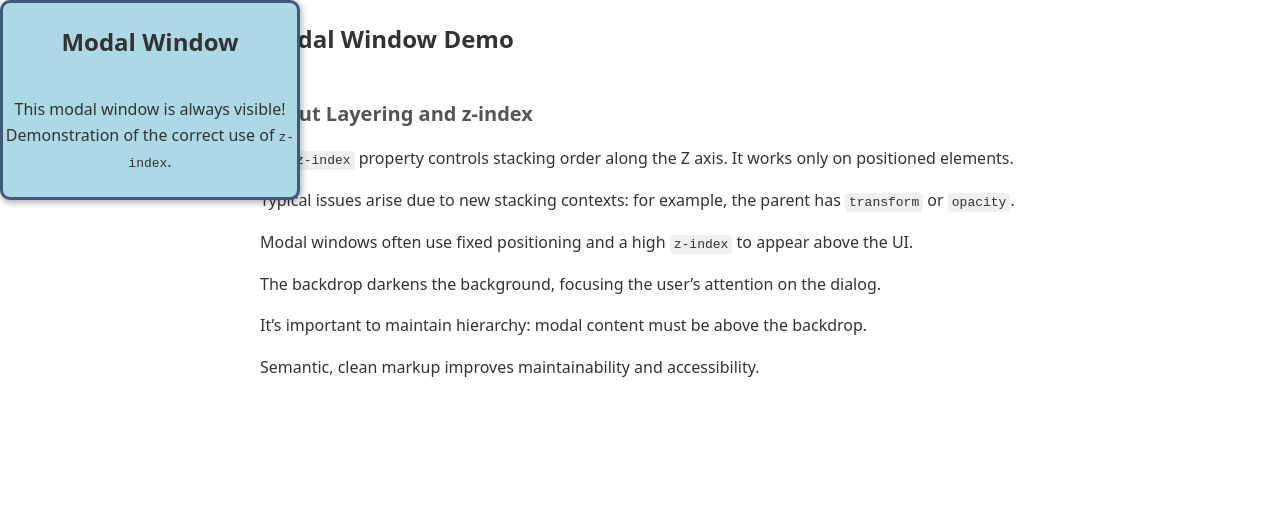
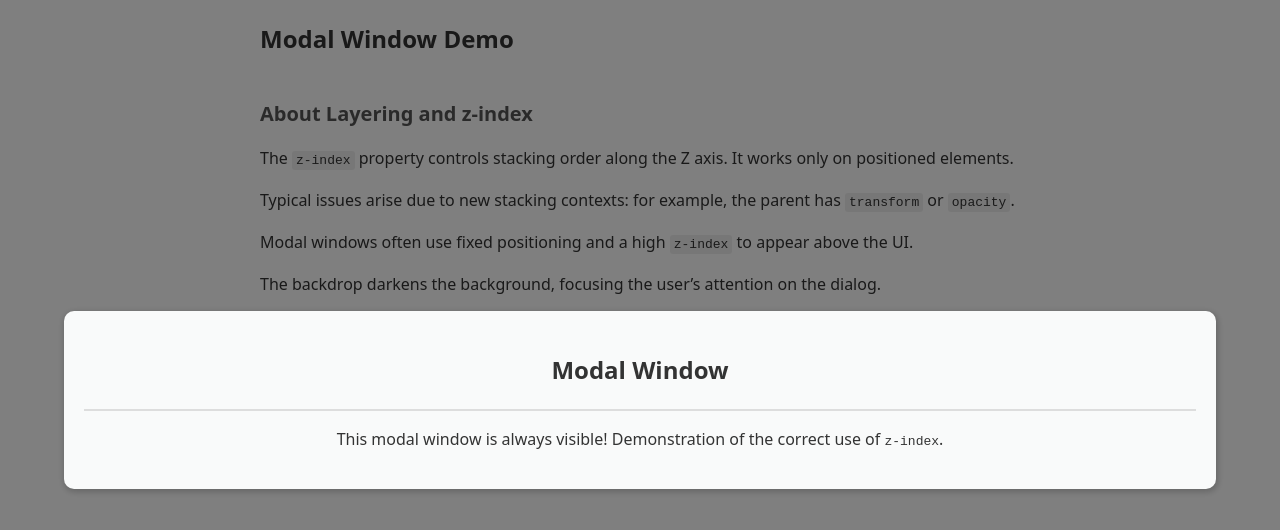
Before and after one commit to aztega/Static-Modal-Window, a plain HTML site: page index.html in a window 1280 px wide. Drawn offline with Linux system fonts and the light colour scheme.

Commit message:
final-modal-layout

```diff
--- a/index.html
+++ b/index.html
@@ -44,6 +44,7 @@
       <div class="modal-backdrop"></div>
       <div class="modal-content">
         <h2>Modal Window</h2>
+        <div class="divider"></div>
         <p>
           This modal window is always visible! Demonstration of the correct use
           of <code>z-index</code>.
--- a/task2.css
+++ b/task2.css
@@ -53,26 +53,35 @@ body {
 /* Create modal styles according to the requirements */
 .modal {
   position: fixed; top: 0; left: 0; right: 0; bottom: 0;
-  box-shadow: 1px 2px 6px 1px rgba(0,0,0,0.3);
-  max-width: 300px;
-  border: solid #3d5b79;
-  height: 200px;
-  background-color: lightblue;
   z-index: 1000;
-  border-radius: 10px;
-  box-sizing: border-box;
+   display: flex;
+  justify-content: center;
+  align-items: center;
 }
 
 .modal-content {
-  display: flex;
-  justify-content: center;
-  align-items: center;
+  padding: 20px;
+  width: 90%;
+  height: auto;
   z-index: 2;
   text-align: center;
   flex-direction: column;
+  background-color: #f9fafa;
+  border-radius: 10px;
+  box-shadow: 1px 2px 6px 1px rgba(0,0,0,0.2);
+
 }
 
 .modal-backdrop {
   z-index: 1;
   background: rgba(0,0,0,0.5);
+  position: absolute;
+  width: 100%;
+  height: 100%;
 }
+
+.divider {
+  height: 2px;
+  background-color: #ddd;
+  margin: 0px;
+}
```
